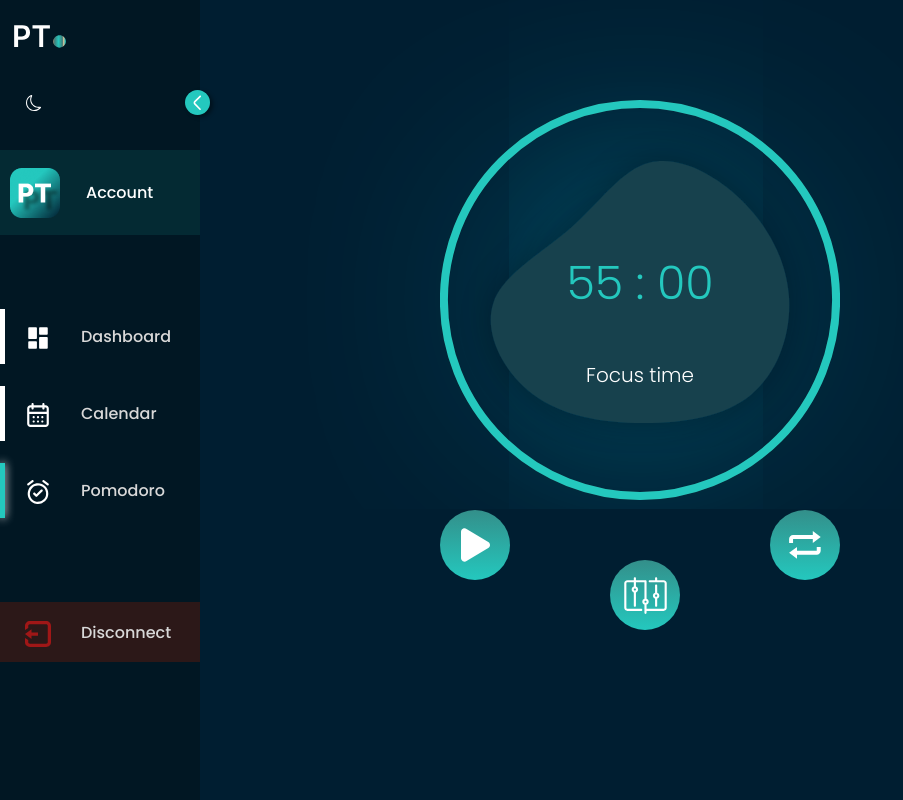
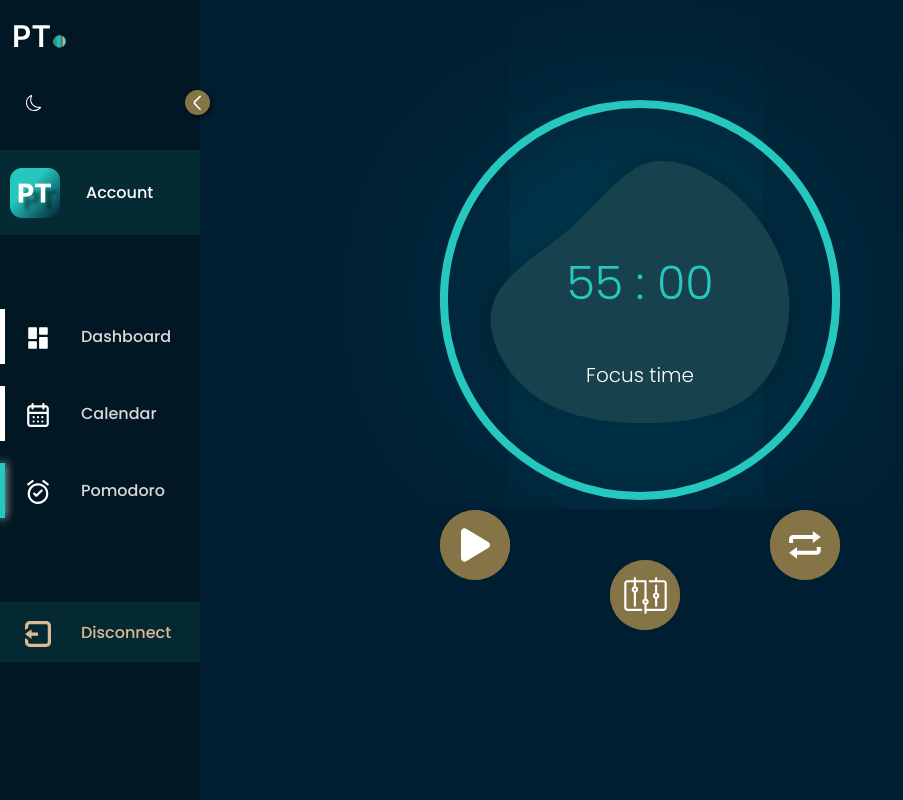
Before and after one commit to Dimitriftl/pomodoro_tracker, a React app: page / in a window 1280 px wide. Shown: the whole page, without its empty margins (0-903 px from the left). Built offline with nearby package versions, Linux system fonts and the light colour scheme; the HTML template or start-up script is replaced by a standard one; a web font is replaced by a local one.

Commit message:
add a global style with variables in scss file, create a component for the timer buttons, create a context folder for the contexts to have a cleaner App file

```diff
--- a/src/assets/svg/svg.jsx
+++ b/src/assets/svg/svg.jsx
@@ -167,7 +167,7 @@ export const LogOutSvg = () => (
     <g clip-path="url(#clip0_17_121)">
       <path
         d="M0 21.138C0 22.49 0.476667 23.634 1.43 24.57C2.38333 25.506 3.536 25.9827 4.888 26H21.138C22.4727 26 23.6167 25.5233 24.57 24.57C25.5233 23.6167 26 22.4727 26 21.138V4.888C26 3.536 25.5233 2.38333 24.57 1.43C23.6167 0.476667 22.4727 0 21.138 0H4.888C3.536 0 2.38333 0.476667 1.43 1.43C0.476667 2.38333 0 3.536 0 4.888V8.944L3.25 6.916V4.888C3.25 4.43733 3.406 4.056 3.718 3.744C4.03 3.432 4.42 3.26733 4.888 3.25H21.138C21.5713 3.25 21.9527 3.41467 22.282 3.744C22.6113 4.07333 22.7673 4.45467 22.75 4.888V21.138C22.75 21.5887 22.594 21.97 22.282 22.282C21.97 22.594 21.5887 22.75 21.138 22.75H4.888C4.43733 22.75 4.04733 22.594 3.718 22.282C3.38867 21.97 3.23267 21.5887 3.25 21.138V19.11L0 17.082L0 21.138ZM0 13L6.5 17.888V14.638H13V11.388H6.5V8.138L0 13Z"
-        fill="#A01717"
+        fill="#DEB992"
       />
     </g>
     <defs>
--- a/src/components/Navbar/Navbar.scss
+++ b/src/components/Navbar/Navbar.scss
@@ -1,8 +1,10 @@
+@import "../../utils/variables.scss";
+
 // container
 
 .navbarContainer.dark {
   display: flex;
-  background-color: #011723;
+  background-color: $dark-Secodary-blue;
   flex-wrap: wrap;
   height: 100%;
   width: 70px;
@@ -51,7 +53,7 @@
     width: 25px;
     height: 25px;
     border-radius: 50%;
-    background-color: #24c8be;
+    background-color: $dark-bronze;
     box-shadow: 3px 2px 4px rgba(0, 0, 0, 0.434);
     transition: 300ms ease;
   }
@@ -77,7 +79,7 @@
     p {
       position: relative;
       left: 35px;
-      color: #fff;
+      color: $dark-primary-text;
       font-size: 16px;
       font-weight: 500;
       display: none;
@@ -90,7 +92,6 @@
     top: 40%;
     width: 100%;
     height: 255px;
-    // background-color: red;
     display: flex;
     gap: 44px;
     justify-content: space-around;
@@ -121,7 +122,7 @@
     }
 
     .active {
-      background-color: #24c8be;
+      background-color: $dark-thirdary-blue;
       box-shadow: 0px 0px 10px 0px rgba(255, 255, 255, 1);
     }
 
@@ -144,10 +145,10 @@
     height: 60px;
     padding-left: 22px;
     cursor: pointer;
-    background-color: #2c1818;
+    background-color: $dark-fourthary-blue;
 
     p {
-      color: #a01717;
+      color: $dark-secondary-text !important;
     }
 
     .svg {
--- /dev/null
+++ b/src/components/pomodoro/Button/Button.tsx
@@ -0,0 +1,17 @@
+import React from "react";
+import "./button.scss";
+
+type ButtonProps = {
+  children: React.ReactNode;
+  func: () => void;
+};
+
+const Button: React.FC<ButtonProps> = ({ children, func }) => {
+  return (
+    <button className="timerButton" onClick={() => func()}>
+      {children}
+    </button>
+  );
+};
+
+export default Button;
--- /dev/null
+++ b/src/components/pomodoro/Button/button.scss
@@ -0,0 +1,16 @@
+@import "../../../utils/variables.scss";
+
+
+.timerButton {
+    // position: absolute;
+    // top: 120%;
+    display: flex;
+    justify-content: center;
+    align-items: center;
+    width: 70px;
+    height: 70px;
+    border-radius: 50%;
+    border: none;
+    cursor: pointer;
+    background: $dark-bronze;
+  }
--- a/src/components/pomodoro/Timer/Timer.tsx
+++ b/src/components/pomodoro/Timer/Timer.tsx
@@ -17,7 +17,8 @@ import {
 } from "../../../assets/svg/svg";
 import "./timer.scss";
 import ModalTimer from "../../../modals/modalTimer/ModalTimer";
-import { AutoStartPomodoroContext } from "../../../views/App";
+import { AutoStartPomodoroContext } from "../../../context/MyProviders";
+import Button from "../Button/Button";
 interface TimerProps {
   isTimerRunning: boolean;
   setIsTimerRunning: Dispatch<SetStateAction<boolean>>;
@@ -112,6 +113,14 @@ const Timer: React.FC<TimerProps> = ({
     clearInterval(interval);
   };
 
+  const skipTimer = () => {
+    console.log("skipTImer");
+  };
+
+  const handleSetting = () => {
+    setOpenModal(true), resultToMinutesTwo(), stopTimer();
+  };
+
   useEffect(() => {
     if (countdownTime < 0) {
       if (!autoStartPomodoro) {
@@ -180,20 +189,16 @@ const Timer: React.FC<TimerProps> = ({
           )}
         </div>
         {isTimerRunning ? (
-          <div
-            className="button play"
-            onClick={() => {
-              stopTimer();
-            }}>
-            <PauseSvg />
+          <div className="button play">
+            <Button func={stopTimer}>
+              <PauseSvg />
+            </Button>
           </div>
         ) : (
-          <div
-            className="button play"
-            onClick={() => {
-              startTimer();
-            }}>
-            <PlaySvg />
+          <div className="button play">
+            <Button func={startTimer}>
+              <PlaySvg />
+            </Button>
           </div>
         )}
         <div className="pourcentageCircle">
@@ -208,28 +213,22 @@ const Timer: React.FC<TimerProps> = ({
             })}
           />
         </div>
-        <div
-          className="button setting"
-          onClick={() => {
-            setOpenModal(true), resultToMinutesTwo(), stopTimer();
-          }}>
-          <PomodoroSettingsSvg />
+        <div className="button setting">
+          <Button func={handleSetting}>
+            <PomodoroSettingsSvg />
+          </Button>
         </div>
         {timerBreak ? (
-          <div
-            className="button reset"
-            onClick={() => {
-              console.log("passbreak");
-            }}>
-            <SkipSvg />
+          <div className="button reset">
+            <Button func={skipTimer}>
+              <SkipSvg />
+            </Button>
           </div>
         ) : (
-          <div
-            className="button reset"
-            onClick={() => {
-              resetTimer();
-            }}>
-            <ResetSvg />
+          <div className="button reset">
+            <Button func={resetTimer}>
+              <ResetSvg />
+            </Button>
           </div>
         )}
       </div>
--- a/src/components/pomodoro/Timer/timer.scss
+++ b/src/components/pomodoro/Timer/timer.scss
@@ -1,3 +1,5 @@
+@import "../../../utils/variables.scss";
+
 .circle {
   position: absolute;
   top: 150px;
@@ -51,7 +53,7 @@
     position: absolute;
     top: 33%;
     font-size: 46px;
-    color: #24c8be;
+    color: $dark-thirdary-blue;
     font-weight: 300;
     display: flex;
     justify-content: center;
@@ -79,7 +81,7 @@
     border-radius: 50%;
     border: none;
     cursor: pointer;
-    background: linear-gradient(180deg, #338f8a 0%, #24c8be 100%);
+    background: $dark-bronze;
   }
   .play {
     left: -50px;
--- /dev/null
+++ b/src/context/MyProviders.tsx
@@ -0,0 +1,47 @@
+import { useState, createContext, Dispatch, SetStateAction } from "react";
+
+type MyProvidersProps = {
+  children: React.ReactNode;
+  themeColor: Theme;
+  setThemeColor?: Dispatch<SetStateAction<Theme>>;
+};
+
+// theme context
+// Types
+type Theme = "light" | "dark" | "system";
+
+// context creation
+const ThemeContext = createContext<Theme | undefined>(undefined);
+
+// auto start pomodoro context
+// Types
+type AutoStartPomodoroContextType = {
+  autoStartPomodoro: boolean;
+  setAutoStartPomodoro: (autoStartPomodoro: boolean) => void;
+};
+// context creation
+const AutoStartPomodoroContext = createContext<
+  AutoStartPomodoroContextType | boolean
+>(false);
+
+const MyProviders: React.FC<MyProvidersProps> = ({ children, themeColor }) => {
+  // auto start pomodoro context states
+  const [autoStartPomodoro, setAutoStartPomodoro] =
+    useState<AutoStartPomodoroContextType["autoStartPomodoro"]>(false);
+
+  return (
+    <ThemeContext.Provider value={themeColor}>
+      <AutoStartPomodoroContext.Provider
+        value={{
+          autoStartPomodoro,
+          setAutoStartPomodoro,
+        }}>
+        {children}
+      </AutoStartPomodoroContext.Provider>
+    </ThemeContext.Provider>
+  );
+};
+
+export default MyProviders;
+export { AutoStartPomodoroContext };
+export { ThemeContext };
--- a/src/index.scss
+++ b/src/index.scss
@@ -1,4 +1,5 @@
 @import url("https://fonts.googleapis.com/css2?family=Inclusive+Sans&family=Poppins:wght@300;500;700;800&display=swap");
+@import "./utils/variables.scss";
 
 *,
 ::before,
@@ -12,13 +13,13 @@
 // make a light and dark theme for the body.
 
 // light theme
-body.light{
+body.light {
   background-color: #f2f2f2;
-  color: #1d1d1d;
+  color: $dark-backgroud;
 }
 
-body.dark{
-  background-color: #001E31;
+body.dark {
+  background-color: #001e31;
   color: #f2f2f2;
 }
 
--- a/src/modals/modalTimer/ModalTimer.tsx
+++ b/src/modals/modalTimer/ModalTimer.tsx
@@ -1,6 +1,6 @@
 import { Dispatch, SetStateAction, useContext } from "react";
 import "./modalTimer.scss";
-import { AutoStartPomodoroContext } from "../../views/App";
+import { AutoStartPomodoroContext } from "../../context/MyProviders";
 import Switch from "../../components/Switch/Switch";
 
 interface ModalThemeProps {
--- /dev/null
+++ b/src/utils/variables.scss
@@ -0,0 +1,11 @@
+// Dark theme variables
+
+// Colors
+
+$dark-backgroud: #001E31;
+$dark-Secodary-blue: #011723;
+$dark-thirdary-blue: #24C8BE;
+$dark-fourthary-blue: #052933;
+$dark-bronze: #857446;
+$dark-primary-text: #ffffff;
+$dark-secondary-text: #DEB992;
--- a/src/views/App.tsx
+++ b/src/views/App.tsx
@@ -11,30 +11,13 @@ import Navbar from "../components/Navbar/Navbar";
 import Pomodoro from "../views/pomodoro/Pomodoro.tsx";
 import Agenda from "./agenda/Agenda.tsx";
 import Dashboard from "./dashboard/Dashboard.tsx";
+import MyProviders from "../context/MyProviders.tsx";
 
-// theme context
-// Types
 type Theme = "light" | "dark" | "system";
-// context creation
-const ThemeContext = createContext<Theme | undefined>(undefined);
-
-// auto start pomodoro context
-// Types
-type AutoStartPomodoroContextType = {
-  autoStartPomodoro: boolean;
-  setAutoStartPomodoro: (autoStartPomodoro: boolean) => void;
-};
-// context creation
-const AutoStartPomodoroContext = createContext<
-  AutoStartPomodoroContextType | boolean
->(false);
 
 function App() {
   // theme context states
   const [themeColor, setThemeColor] = useState<Theme>("dark");
-  // auto start pomodoro context states
-  const [autoStartPomodoro, setAutoStartPomodoro] =
-    useState<AutoStartPomodoroContextType["autoStartPomodoro"]>(false);
 
   useEffect(() => {
     document.body.className = themeColor;
@@ -42,20 +25,16 @@ function App() {
 
   return (
     <>
-      <ThemeContext.Provider value={themeColor}>
-        <AutoStartPomodoroContext.Provider
-          value={{ autoStartPomodoro, setAutoStartPomodoro }}>
+      <MyProviders themeColor={themeColor} setThemeColor={setThemeColor}>
         <Navbar setThemeColor={setThemeColor} themeColor={themeColor} />
         <Routes>
           <Route path="/" element={<Pomodoro />} />
           <Route path="/agenda" element={<Agenda />} />
           <Route path="/dashboard" element={<Dashboard />} />
         </Routes>
-        </AutoStartPomodoroContext.Provider>
-      </ThemeContext.Provider>
+      </MyProviders>
     </>
   );
 }
-export { AutoStartPomodoroContext };
-export { ThemeContext };
+
 export default App;
```
Lines whose indentation alone changed are shown as unchanged.
